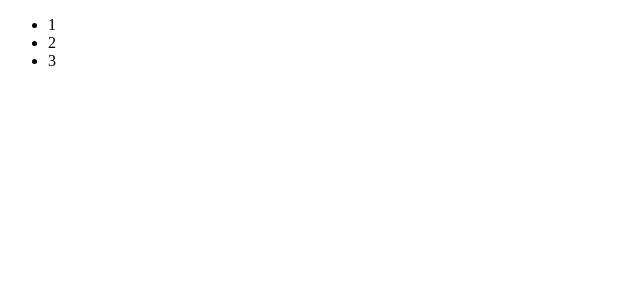
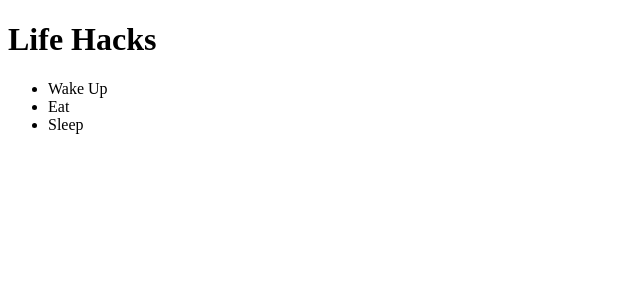
Before and after one commit to Viyath/react_learn, a React (Create React App) app: page / in a window 1280 px wide. Shown: the top 300 px of the page, without its empty margins (0-640 px from the left). Built offline with nearby package versions, Linux system fonts and the light colour scheme.

Commit message:
creating functional component you cannot have multiple tags inside the same component return unless you put everything inside a div.

```diff
--- a/src/index.js
+++ b/src/index.js
@@ -1,9 +1,17 @@
 import React from "react";
 import ReactDOM from "react-dom";
 
-ReactDOM.render(
-  <ul>
-    <li>1</li>
-    <li>2</li>
-    <li>3</li>
-  </ul>, document.getElementById('root'));
+function MyInfo() {
+  return (
+    <div>
+      <h1>Life Hacks</h1>
+      <ul>
+        <li>Wake Up</li>
+        <li>Eat</li>
+        <li>Sleep</li>
+      </ul>
+    </div>
+  );
+}
+
+ReactDOM.render(<MyInfo />, document.getElementById("root"));
```
